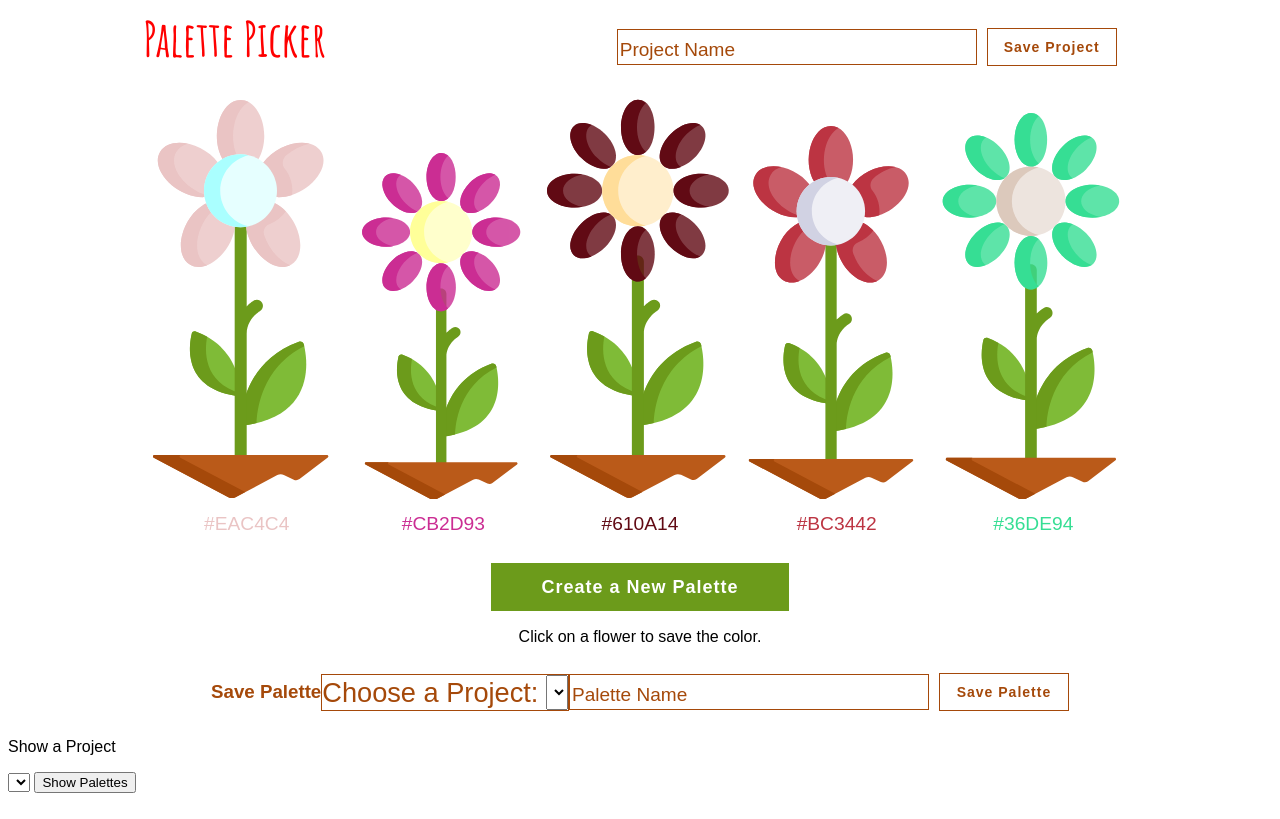
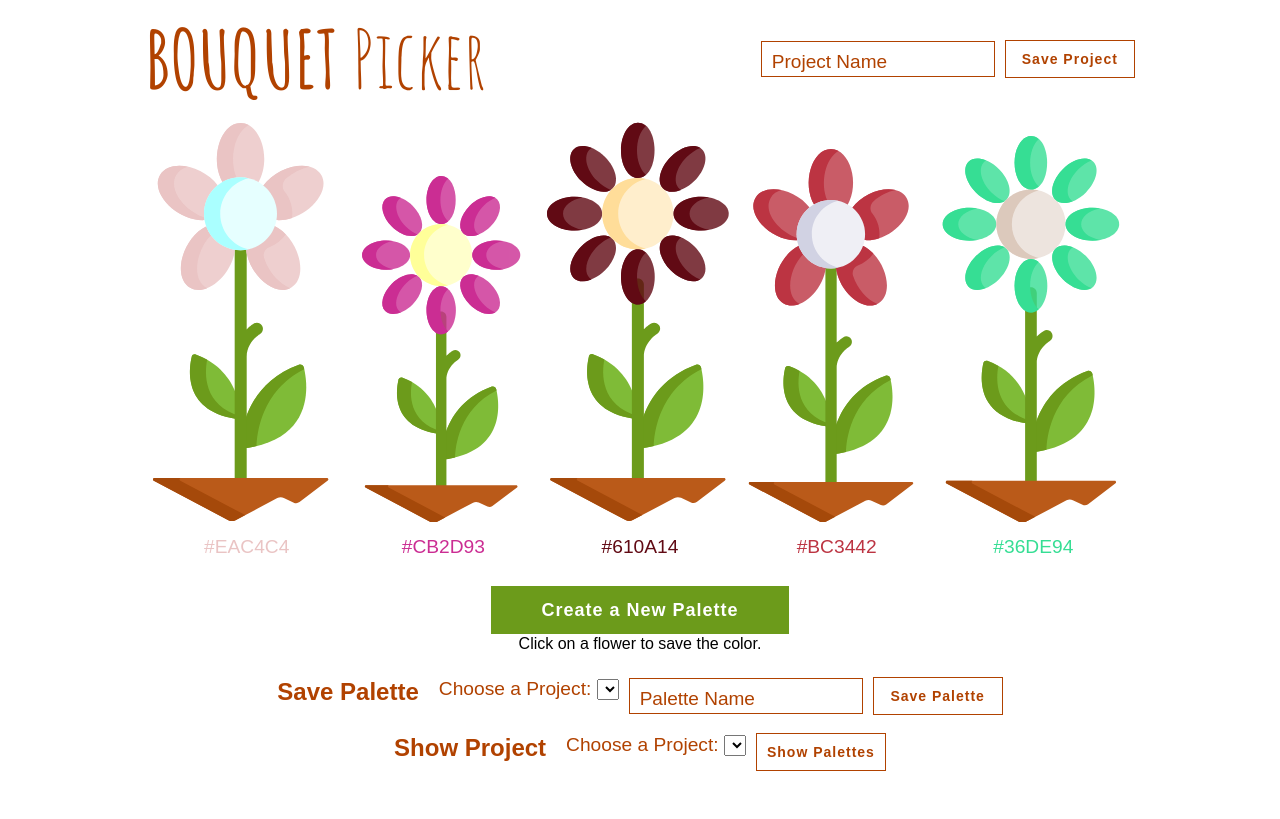
Before and after one commit to Tobin-jn/bouquet-palette, a website with bundled scripts: page public/index.html in a window 1280 px wide. Built offline with nearby package versions, Linux system fonts and the light colour scheme; files whose address does not match are found by name; a web font is replaced by a local one.

Commit message:
Style dropdowns and title

```diff
--- a/public/css/styles.css
+++ b/public/css/styles.css
@@ -11,23 +11,26 @@ font-family: 'Andika', sans-serif;
 }
 
 .app-title {
-  color: red;
-  font-size: 3em;
+  color: #b14200;
+  font-size: 5em;
+  font-weight: 700;
   margin: 0;
   font-family: 'Amatic SC', cursive;
+}
+
+.app-title-span {
+  font-weight: 400;
 }
 
 .create-project-container {
   display: flex;
   flex-direction: row;
   align-items: center;
-
 }
-
 
 .project-text {
   margin: 0 10px;
-  color: #a5490a;
+  color: #b14200;
   font-size: 1.3em;
 }
 
@@ -38,27 +41,29 @@ font-family: 'Andika', sans-serif;
   align-items: center;
 }
 
-.new-project-input {
+.new-project-input,
+.new-palette-input {
   font-size: 1.7em;
-  /*margin-top: 14px;*/
-  border: 1px solid #a5490a;
+  width: 220px;
+  border: 1px solid #b14200;
+  padding-left: 10px;
 }
 
 .new-project-input::placeholder {
   font-size: .7em;
   padding-bottom: 10px;
-  color: #a5490a;
+  color: #b14200;
 }
 
-.save-project-btn {
+.btn {
   outline:none;
   height: 38px;
   text-align: center;
   width: 130px;
   /*border-radius:40px;*/
   background: #fff;
-  border: 1px solid #a5490a;
-  color: #a5490a;
+  border: 1px solid #b14200;
+  color: #b14200;
   letter-spacing:1px;
   text-shadow:0;
   font-size: 14px;
@@ -69,7 +74,8 @@ font-family: 'Andika', sans-serif;
   margin-left: 10px;
 }
 
-.save-project-btn:hover {
+
+.btn:hover {
   color: white;
   background: #6c9b1b;
   border: 1px solid #fff;
@@ -126,7 +132,6 @@ svg {
   padding: 20px;
 }
 
-
 .hexCode-container {
   display: flex;
   flex-direction: row;
@@ -147,6 +152,7 @@ svg {
 
 .instructions {
   text-align: center;
+  margin: 0 0 15px 0;
 }
 
 .create-palette-wrapper {
@@ -154,17 +160,6 @@ svg {
   flex-direction: column;
   align-items: center;
   justify-content: space-around;
-}
-
-.save-palette-wrapper {
-  display: flex;
-  flex-direction: row;
-  align-items: center;
-  justify-content: center;
-}
-
-.save-palette-wrapper h3 {
-  color: #a5490a;
 }
 
 .create-palette {
@@ -187,46 +182,47 @@ svg {
 }
 
 .create-palette:hover {
-  color: #a5490a;
+  color: #b14200;
   background: #fff;
-  border: 1px solid #a5490a;
+  border: 1px solid #b14200;
 }
 
-.save-palette-btn {
-  outline:none;
-  height: 38px;
-  text-align: center;
-  width: 130px;
-  /*border-radius:40px;*/
-  background: #fff;
-  border: 1px solid #a5490a;
-  color: #a5490a;
-  letter-spacing:1px;
-  text-shadow:0;
-  font-size: 14px;
-  font-weight:bold;
-  cursor: pointer;
-  font-family: 'Andika', sans-serif;
-  transition: all 0.25s ease;
-  margin-left: 10px;
+
+
+
+
+
+
+.form-wrapper {
+  display: flex;
+  flex-direction: row;
+  align-items: center;
+  justify-content: center;
 }
 
-.save-palette-btn:hover {
-  color: white;
-  background: #6c9b1b;
-  border: 1px solid #fff;
+.dropdown-label {
+  color: #b14200;
+  font-size: 1.5em;
+  margin: 0 10px 8px 0;
 }
 
-.choose-project-wrapper {
-  font-size: 1.7em;
-  /*margin-top: 14px;*/
-  border: 1px solid #a5490a;
-  color: #a5490a;
+.dropdown-wrapper {
+  font-size: 1.2em;
+  color: #b14200;
+  margin: 10px;
+  height: 36px;
 }
 
-#project-select {
-  font-size: 1em;
+.dropdown {
+  font-size: .8em;
 }
+
+.save-palette-container {
+  display: flex;
+  flex-direction: row;
+  align-items: center;
+}
+
 
 .form-save-palette {
   margin: 0;
@@ -235,19 +231,13 @@ svg {
   align-items: center;
 }
 
-.new-palette-input {
-  font-size: 1.7em;
-  /*margin-top: 14px;*/
-  border: 1px solid #a5490a;
-}
 
 .new-palette-input::placeholder {
   font-size: .7em;
   padding-bottom: 10px;
-  color: #a5490a;
+  color: #b14200;
 }
 
-.save-project-container,
-.create-project-container {
-  margin: 20px;
+.show-palettes-btn {
+  margin-left: 0px;
 }
--- a/public/index.html
+++ b/public/index.html
@@ -10,15 +10,15 @@
 </head>
 <body>
   <header class='nav-bar'>
-    <h1 class='app-title'>Palette Picker</h1>
+    <h1 class='app-title'>BOUQUET <span class='app-title-span'>Picker</span></h1>
 
     <div class='create-project-container'>
-      <!-- <h4 class='project-text'>Create a New Project</h4> -->
       <form class="form-save-project">
         <input type="text" placeholder='Project Name' class="new-project-input">
-        <button class="save-project-btn" disabled>Save Project</button>
+        <button class="save-project-btn btn" disabled>Save Project</button>
       </form>
     <div>
+
   </header>
 
   <section class="flowers">
@@ -51,72 +51,56 @@
   </section>
 
 
-  <!-- <section class="palette-creator"> -->
-<!--     <ul class="palette">
-      <li><div class="slice-color color1"></div></li>
-      <li><div class="slice-color color2"></div></li>
-      <li><div class="slice-color color3"></div></li>
-      <li><div class="slice-color color4"></div></li>
-      <li><div class="slice-color color5"></div></li>
-    </ul>  -->
-
-
-
-<!--     <section class="color-codes">
-      <div class="hexCode-container">
-        <div class="color-circle circle1"></div>
-      </div>
-      <div class="hexCode-container">
-        <div class="color-circle circle2"></div>
-
-      </div>
-      <div class="hexCode-container">
-        <div class="color-circle circle3"></div>
-
-      </div>
-      <div class="hexCode-container">
-        <div class="color-circle circle4"></div>
-
-      </div>
-      <div class="hexCode-container">
-        <div class="color-circle circle5"></div>
-
-      </div>
-    </section> -->
-  <!-- </section> -->
   <div class='create-palette-wrapper'>
     <button class='create-palette'>Create a New Palette</button>
     <p class='instructions'>Click on a flower to save the color.</p>
   </div>
 
-  <section class='save-palette-wrapper'>
 
-    <h3>Save Palette</h3>
 
-      <div class='choose-project-wrapper'>
-        <label for="project-select">Choose a Project:</label>
-        <select name="Choose Project" id="project-select" class='project-selection-new-palette'>
+
+
+
+  <section class='form-wrapper '>
+
+    <h3 class='dropdown-label'>Save Palette</h3>
+
+      <div class='dropdown-wrapper'>
+        <label class='project-select' for="project-select">Choose a Project: </label>
+        <select name="Choose Project" id="project-select " class='dropdown'>
         </select>
       </div>
-    <form class="form-save-palette">
+    <div class='save-palette-container'>
+      <form class="form-save-palette">
 
 
       <input type="text" class="new-palette-input" placeholder='Palette Name'>
 
-      <button class="save-palette-btn" disabled>Save Palette</button>
+      <button class="save-palette-btn btn" disabled>Save Palette</button>
     </form>
+  </div>
+
   </section>
 
 <!-- Add placeholders -->
 <!-- Add aria labels -->
 
 
+    <section class="form-wrapper">
 
-      <p>Show a Project</p>
-      <select name="Show Project" id="project-palette-select" class='project-selection'>
+      <h3 class='dropdown-label'>Show Project</h3>
+
+      <div class='dropdown-wrapper'>
+        <label class='project-select' for="project-select">Choose a Project: </label>
+        <select name="Show Project" id="project-palette-select" class='dropdown'>
 <!--         <option class='show-project-selection' value="project1">Project #1</option> -->
-      </select>
-      <button class="show-palettes-btn">Show Palettes</button>
+        </select>
+      </div>
+      <button class="show-palettes-btn btn">Show Palettes</button>
+    </section>
+
+
+
 
     <div class='project-wrapper'>
       <section class='project-palettes'>
```
